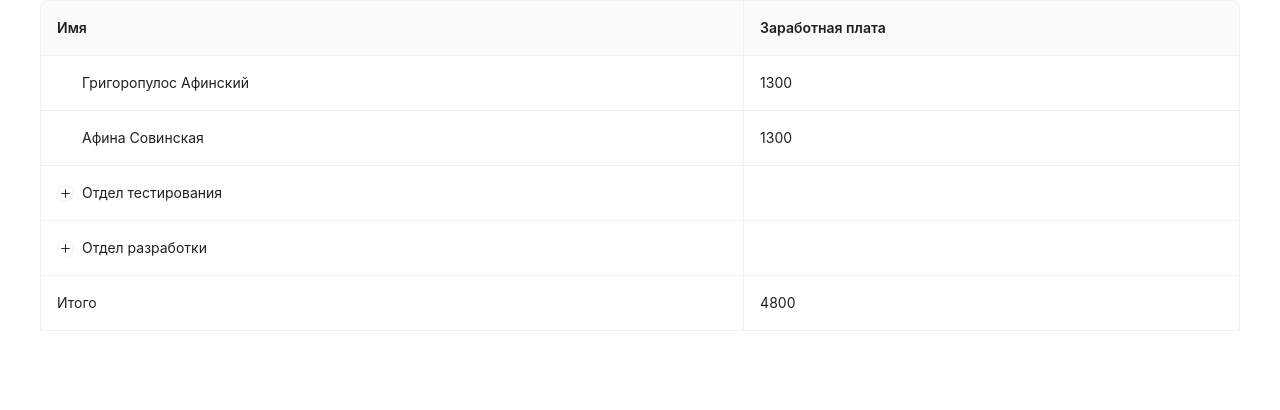
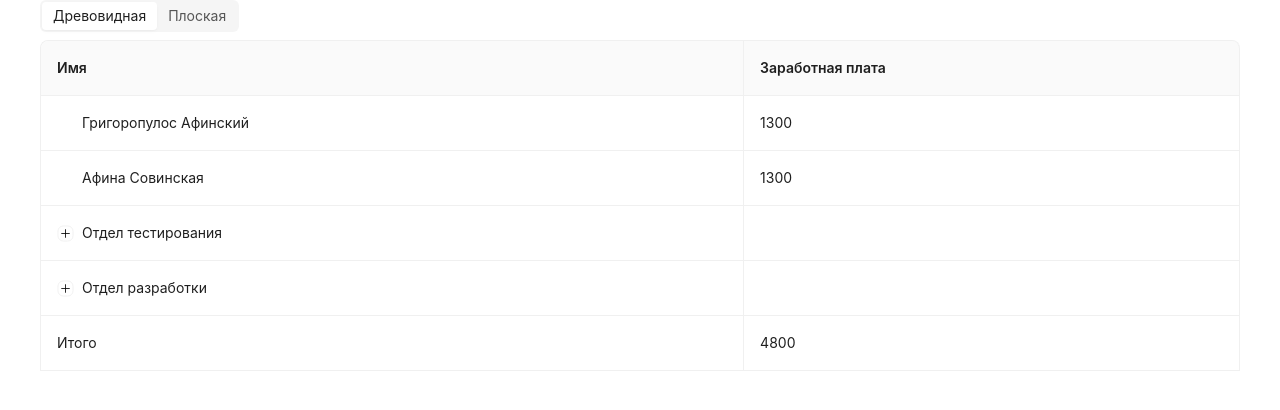
Before and after one commit to Marie8215/nauka-test-app, a React (Vite) app: page / in a window 1280 px wide. Shown: the top 410 px of the page. Built offline with nearby package versions, Linux system fonts and the light colour scheme.

Commit message:
плоская структура work in progress

```diff
--- a/src/components/employeesPage/employeesPage.jsx
+++ b/src/components/employeesPage/employeesPage.jsx
@@ -1,7 +1,10 @@
-import { Table } from "antd";
+import { Segmented, Space, Table } from "antd";
 import { employees } from "../../mockData/employeesMock";
+import { useState } from "react";
 
 export const EmployeesPage = (props) => {
+  const [isTreeView, setIsTreeView] = useState(true);
+
   const columns = [
     {
       title: "Имя",
@@ -33,6 +36,24 @@ export const EmployeesPage = (props) => {
     return result;
   };
 
+  const getFlatData = (el) => {
+    let result = [];
+
+    if (el.type === 'user') {
+      result.push({
+        name: el.name,
+        salary: el.salary,
+      })
+
+    } else {
+      for (let child of el.childs) {
+        result = result.concat(getFlatData(child));
+      }
+    }
+
+    return result;
+  }
+
   const sumSalary = (el) => {
     let salaries = 0;
 
@@ -51,10 +72,31 @@ export const EmployeesPage = (props) => {
     totalSalary += sumSalary(employee);
   }
 
-  const data = employees.map(adaptData);
+  let data = []
+  if (isTreeView) {
+    data = employees.map(adaptData);
+  } else {
+    for (let employee of employees) {
+      data = data.concat(getFlatData(employee));
+    }
+
+    data.forEach((x, i) => x.key = i.toString());
+  }
+
 
   return (
     <>
+      <Space direction="vertical" style={{ width: "100%" }}>
+        <Space>
+          <Segmented
+            value={isTreeView}
+            onChange={setIsTreeView}
+            options={[
+              { label: "Древовидная", value: true },
+              { label: "Плоская", value: false },
+            ]}
+          />
+        </Space>
         <Table
           dataSource={data}
           columns={columns}
@@ -69,6 +111,7 @@ export const EmployeesPage = (props) => {
             </Table.Summary>
           )}
         ></Table>
+      </Space>
     </>
   );
 };
```
Lines whose indentation alone changed are shown as unchanged.
